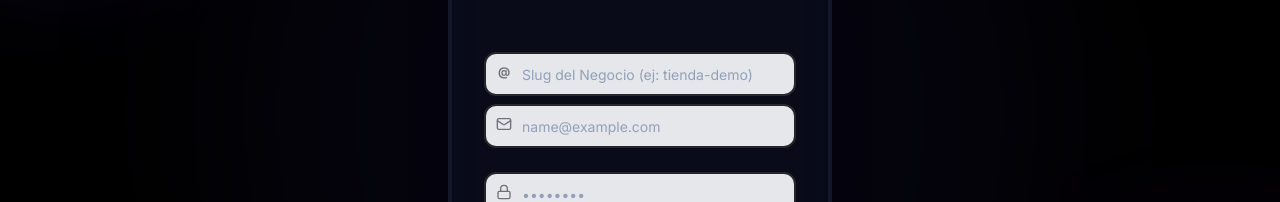
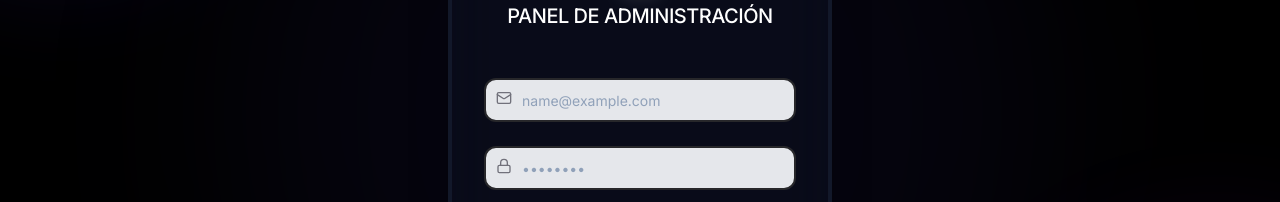
Before and after one commit to alejandro-samuel-mercado/Saas-Admin, a Next.js app: page /login in a window 1280 px wide. Shown: the part 288-490 px from the top of the page. Built offline with nearby package versions, Linux system fonts and the light colour scheme; no server answers.

Commit message:
revert: remove explicit tenant input from login page

```diff
--- a/src/app/login/page.tsx
+++ b/src/app/login/page.tsx
@@ -89,18 +89,6 @@ export default function LoginPage() {
                 <form onSubmit={handleLogin}>
                     <CardContent className="space-y-4 px-8 pb-4">
                         <div className="space-y-4 pt-2">
-                             <div className="group relative mb-2">
-                                 <div className="absolute left-3 top-3 h-4 w-4 text-zinc-500 dark:text-gray-300 z-10 flex items-center justify-center font-bold text-xs">@</div>
-                                 <Input
-                                     id="tenant"
-                                     type="text"
-                                     placeholder="Slug del Negocio (ej: tienda-demo)"
-                                     className="pl-9 h-11 bg-gray-200 dark:bg-gray-200 text-black border-zinc-800 focus:border-zinc-600 focus:ring-0 text-sm transition-all"
-                                     value={tenant}
-                                     onChange={(e) => setTenant(e.target.value)}
-                                     required
-                                 />
-                             </div>
                              <div className="group relative mb-6">
                                 <Mail className="absolute left-3 top-3 h-4 w-4 text-zinc-500 dark:text-gray-300 focus:bg-red-500/10 transition-colors z-10" />
                                 <Input
```
